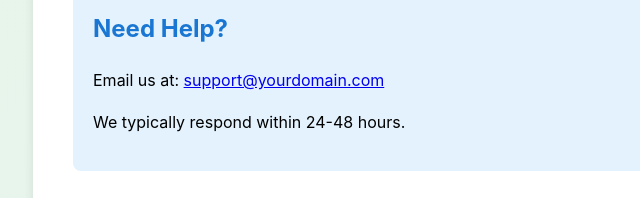
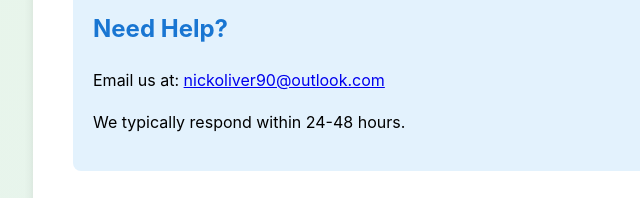
Before and after one commit to np8k4q9rm6-hue/Outdoor-Wallet, a plain HTML site: page support.html in a window 1280 px wide. Shown: the part 223-421 px from the top of the page, 207-847 px from the left. Drawn offline with Linux system fonts and the light colour scheme.

Commit message:
Update support.html

```diff
--- a/support.html
+++ b/support.html
@@ -72,7 +72,7 @@
 
         <div class="contact-box">
             <h2 style="margin-top: 0;">Need Help?</h2>
-            <p>Email us at: <a href="mailto:support@yourdomain.com">support@yourdomain.com</a></p>
+            <p>Email us at: <a href="mailto:nickoliver90@outlook.com">nickoliver90@outlook.com</a></p>
             <p>We typically respond within 24-48 hours.</p>
         </div>
 
@@ -202,7 +202,7 @@
         </div>
 
         <h2>Feature Requests</h2>
-        <p>Have an idea for a new feature? We'd love to hear it! Send us an email at <a href="mailto:support@yourdomain.com">support@yourdomain.com</a> with your suggestion.</p>
+        <p>Have an idea for a new feature? We'd love to hear it! Send us an email at <a href="mailto:nickoliver90@outlook.com">nickoliver90@outlook.com</a> with your suggestion.</p>
 
         <h2>Report a Bug</h2>
         <p>Found a bug? Please email us with:</p>
```
